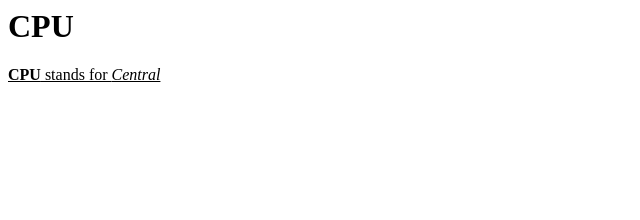
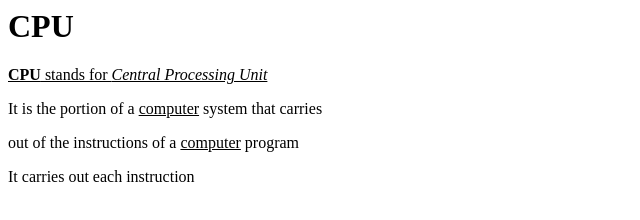
Before and after one commit to iamneo-production/dbeaeaaedddcacdadaeccdfffebaeceaec, a website: page public/index.html in a window 1280 px wide. Shown: the whole page, without its empty margins (0-640 px from the left). Drawn offline with Linux system fonts and the light colour scheme.

Commit message:
Backup Commit

```diff
--- a/public/index.html
+++ b/public/index.html
@@ -1,6 +1,9 @@
 <html>
 <body>
      <h1>CPU</h1>
-     <p><u><b>CPU</b> stands for <i>Central </i></u></p>
+     <p><u><b>CPU</b> stands for <i>Central Processing Unit</i></u></p>
+     <p>It is the portion of a <u>computer</u> system that carries</p>
+     <p>out of the instructions of a <u>computer</u> program</p>
+     <p>It carries out each instruction</p>
 </body>
 </html>
```
